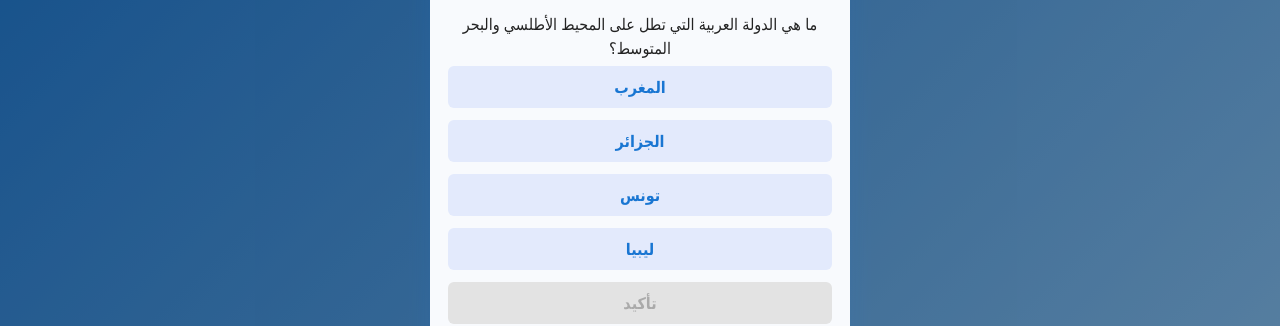
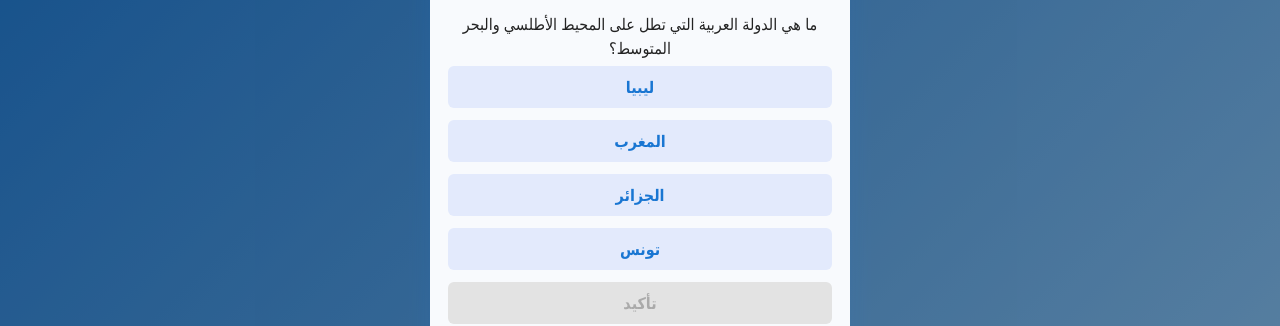
Before and after one commit to amh092/xo, a React (Vite) app: page / in a window 1280 px wide. Both pictures are taken after a click on the button 732 px from the left and 418 px from the top of the page. Shown: the part 227-553 px from the top of the page. Built offline with nearby package versions, Linux system fonts and the light colour scheme.

Commit message:
feat: add random shuffling of question choices during gameplay

```diff
--- a/src/XOGame.tsx
+++ b/src/XOGame.tsx
@@ -18,6 +18,8 @@
   const [questionFor, setQuestionFor] = useState<'X' | 'O' | null>(null);
   const [feedback, setFeedback] = useState<string | null>(null);
   const [pendingMoveIndex, setPendingMoveIndex] = useState<number | null>(null);
+  // New state for shuffled choices
+  const [shuffledChoices, setShuffledChoices] = useState<string[]>([]);
 
   // Helper for localized UI strings
   const t = (ar: string, en: string) => (language === 'ar' ? ar : en);
@@ -40,6 +42,20 @@
     usedQuestionsRef.current = new Set();
   }, [language, selectedCategory]);
   const dir = language === 'ar' ? 'rtl' : 'ltr';
+
+  // Shuffle choices whenever a new question is set
+  useEffect(() => {
+    if (question) {
+      const shuffled = [...question.choices];
+      for (let i = shuffled.length - 1; i > 0; i--) {
+        const j = Math.floor(Math.random() * (i + 1));
+        [shuffled[i], shuffled[j]] = [shuffled[j], shuffled[i]];
+      }
+      setShuffledChoices(shuffled);
+    } else {
+      setShuffledChoices([]);
+    }
+  }, [question]);
 
   const winner = useMemo(() => calculateWinner(board), [board]);
 
@@ -308,7 +324,7 @@
             <h2>{t('سؤال للاعب', 'Question for player')} {playerName(questionFor!)}</h2>
             <div className="modal-question">{question?.question}</div>
             <div className="modal-choices">
-              {question?.choices.map((choice, idx) => (
+              {shuffledChoices.map((choice, idx) => (
                 <button
                   key={idx}
                   className={selectedChoice === choice ? 'selected' : ''}
```
